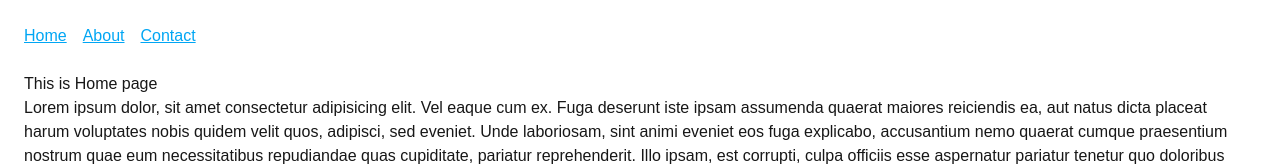
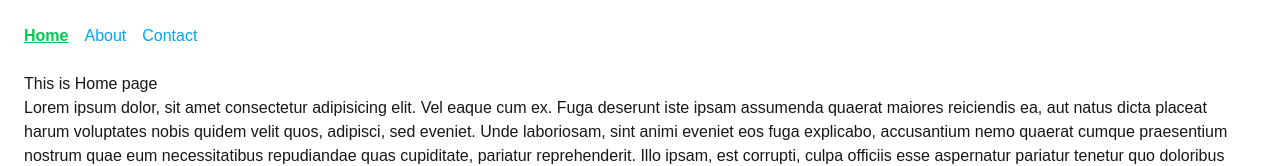
Before and after one commit to EmonHossen10/learning-next-js, a Next.js app: page / in a window 1280 px wide. Shown: the top 166 px of the page. Built offline with nearby package versions, Linux system fonts and the light colour scheme.

Commit message:
navbar added as ause client components

```diff
--- /dev/null
+++ b/app/Component/Navbar.jsx
@@ -0,0 +1,36 @@
+"use client";
+import Link from "next/link";
+import { usePathname } from "next/navigation";
+import React from "react";
+
+const Navbar = () => {
+  const pathname = usePathname();
+  const links = [
+    { href: "/", label: "Home" },
+    { href: "/about", label: "About" },
+    { href: "/contact", label: "Contact" },
+  ];
+
+  return (
+    <nav>
+      <ul className="flex gap-4 mb-6">
+        {links.map(({ href, label }) => (
+          <li key={href}>
+            <Link
+              href={href}
+              className={`${
+                pathname === href
+                  ? "text-green-500 underline font-bold"
+                  : "text-sky-500 hover:underline hover:text-green-500  j"
+              } transition-all duration-300 ease-in-out`}
+            >
+              {label}
+            </Link>
+          </li>
+        ))}
+      </ul>
+    </nav>
+  );
+};
+
+export default Navbar;
--- a/app/layout.js
+++ b/app/layout.js
@@ -1,6 +1,7 @@
 import { Geist, Geist_Mono } from "next/font/google";
 import "./globals.css";
-import Link from "next/link";
+
+import Navbar from "./Component/Navbar";
 
 const geistSans = Geist({
   variable: "--font-geist-sans",
@@ -18,24 +19,13 @@ export const metadata = {
 };
 
 export default function RootLayout({ children }) {
+
   return (
     <html lang="en" className="p-6">
       <body
         className={`${geistSans.variable} ${geistMono.variable} antialiased`}
       >
-        <nav>
-          <ul className="flex gap-4 mb-6 underline text-sky-500">
-            <li>
-              <Link href="/">Home</Link>
-            </li>
-            <li>
-              <Link href="/about">About</Link>
-            </li>
-            <li>
-              <Link href="/contact">Contact</Link>
-            </li>
-          </ul>
-        </nav>
+        <Navbar />
         <main>{children}</main>
       </body>
     </html>
```
